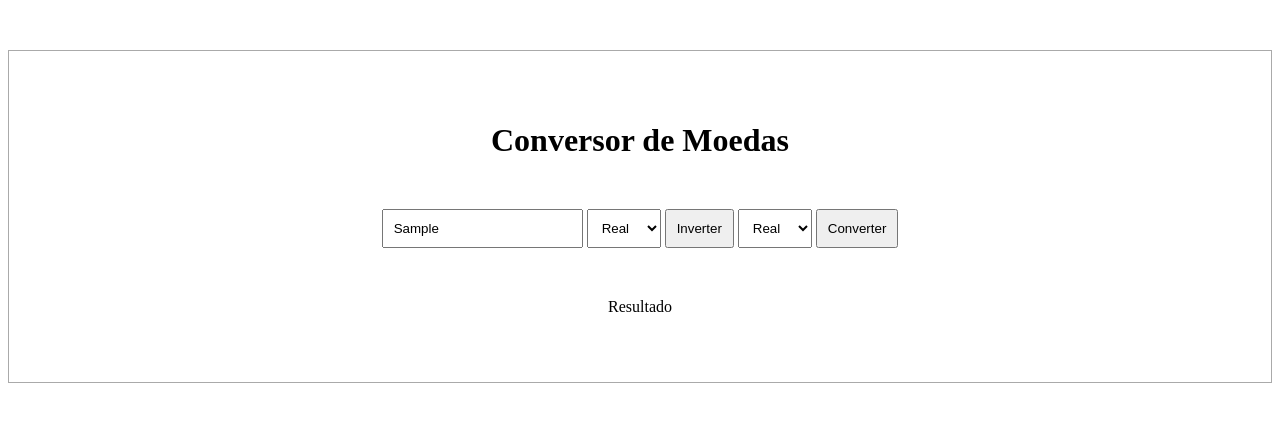
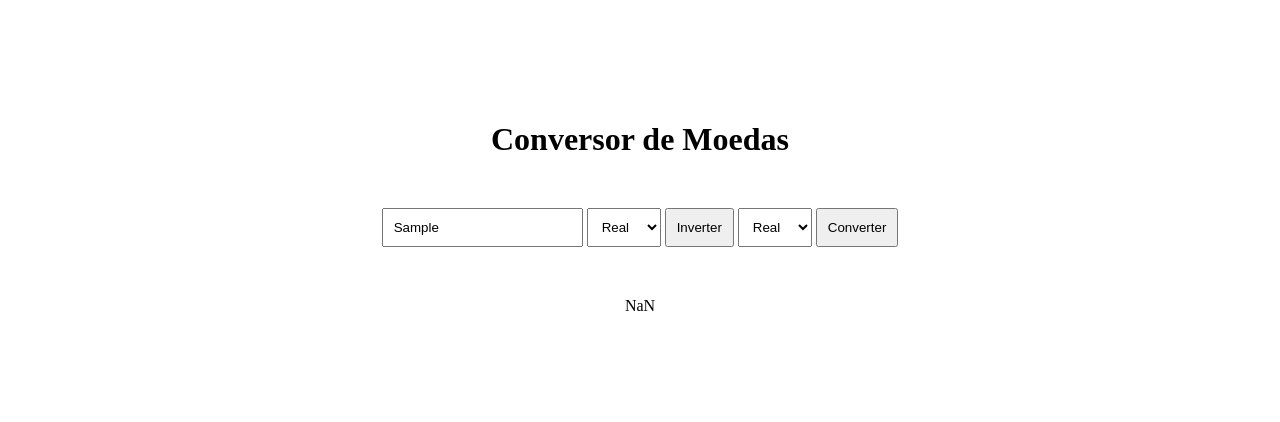
Before and after one commit to Hott10/programacao-web-ceub, a plain HTML site: page conversorMoeda.html in a window 1280 px wide. Both pictures are taken after typing "Sample" into the empty fields and a click on the button "Converter". Drawn offline with Linux system fonts and the light colour scheme.

Commit message:
Conversor de Moedas

```diff
--- a/conversorMoeda.html
+++ b/conversorMoeda.html
@@ -9,7 +9,7 @@
 <body>
     <div class="container">
         <h1 id="titulo" >Conversor de Moedas</h1>
-        <input type="text">
+        <input type="text" id="valor-usuario">
         <select name="moeda1" id="moeda1">
             <option value="real">Real</option>
             <option value="dolar">Dolar</option>
@@ -24,9 +24,11 @@
             <option value="euro">Euro</option>
         </select>
 
-        <button>Converter</button>
+        <button onclick="converter();">Converter</button>
 
-        <p id="resultado">Resultado</p>
+        <p id="resultado"></p>
     </div>
+
+    <script src="conversorMoedas.js"></script>
 </body>
 </html>
--- /dev/null
+++ b/conversorMoedas.js
@@ -0,0 +1,37 @@
+
+let valoresConversao = {
+    real: {
+        dolar: 0.27,
+        euro: 0.18
+    },
+    dolar: {
+        real: 5.03,
+        euro: 1.09
+    },
+    euro: {
+        real: 5.47,
+        dolar: 0.92
+    }
+}
+
+
+
+function converter () {
+    let valorUsuario = document.getElementById("valor-usuario").value;
+
+    let moedaOrigem = document.getElementById("moeda1").value;
+    let moedaDestino = document.getElementById("moeda2").value;
+
+    let conversao = valorUsuario * valoresConversao [moedaOrigem][moedaDestino];
+
+    let paragrafoResultado = document.getElementById("resultado")
+    paragrafoResultado.textContent = conversao;
+
+
+    console.log(conversao)
+
+    console.log(moedaOrigem);
+    console.log(moedaDestino);
+    console.log(valorUsuario);
+
+}
--- a/estiloConversor.css
+++ b/estiloConversor.css
@@ -3,7 +3,6 @@ input, select, button{
 }
 
 .container{
-    border: 1px solid #aaa;
     padding: 50px;
     text-align: center;
     margin-top: 50px;
```
